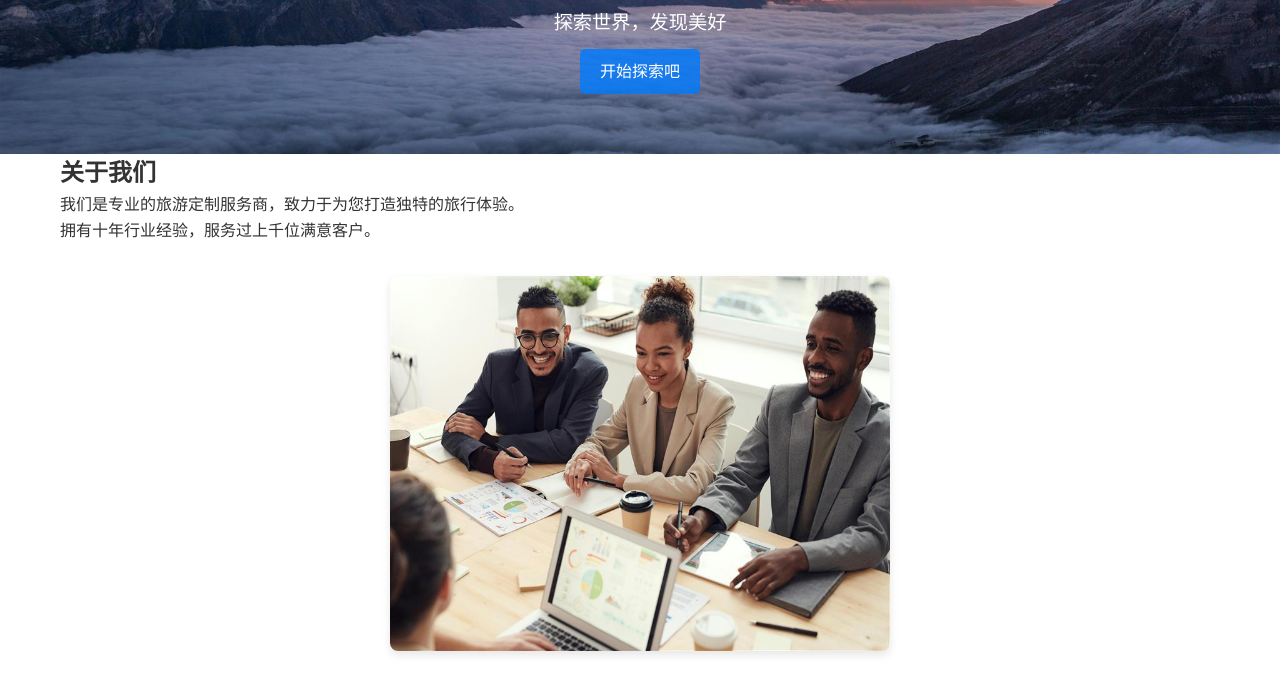
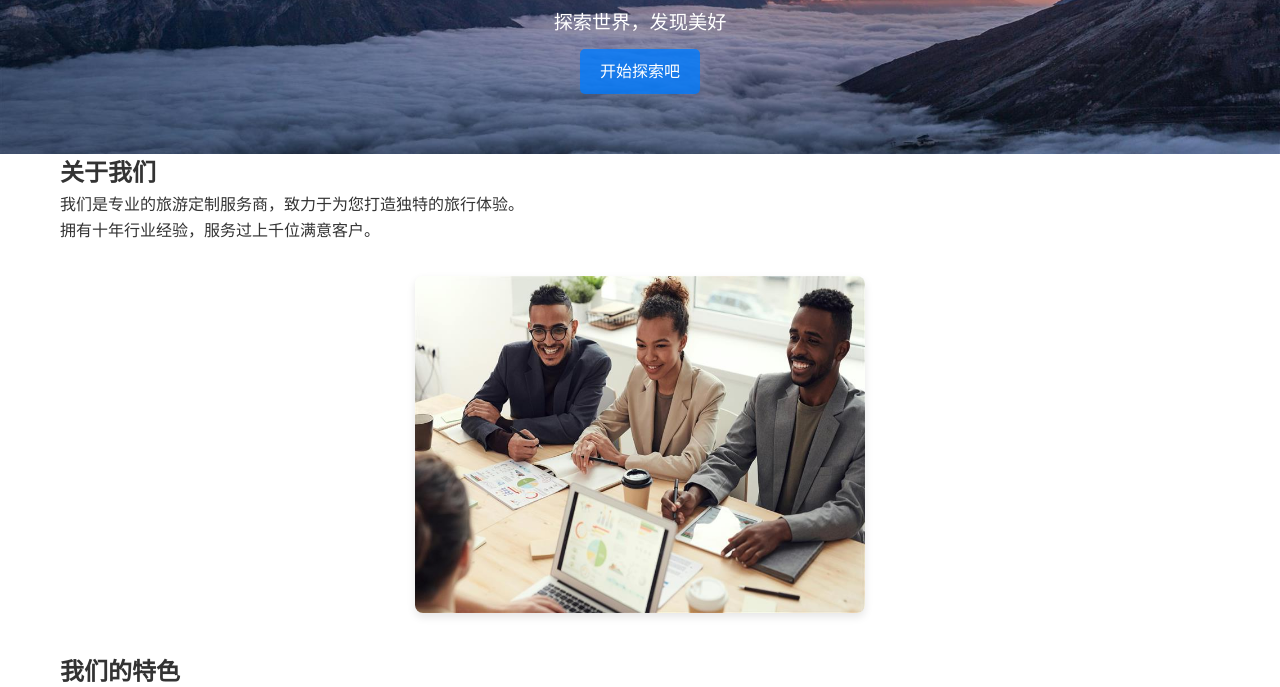
Before and after one commit to baqi2/testtourweb.github.io, a plain HTML site: page index.html in a window 1280 px wide. Shown: the part 246-933 px from the top of the page. Drawn offline with Linux system fonts and the light colour scheme.

Commit message:
Update website content

```diff
--- a/style.css
+++ b/style.css
@@ -211,7 +211,7 @@ nav ul li a.active {
 
 .about-image {
     width: 100%;
-    max-width: 500px; /* 限制最大宽度 */
+    max-width: 450px; /* 限制最大宽度 */
     margin: 2rem auto;
 }
 
```
